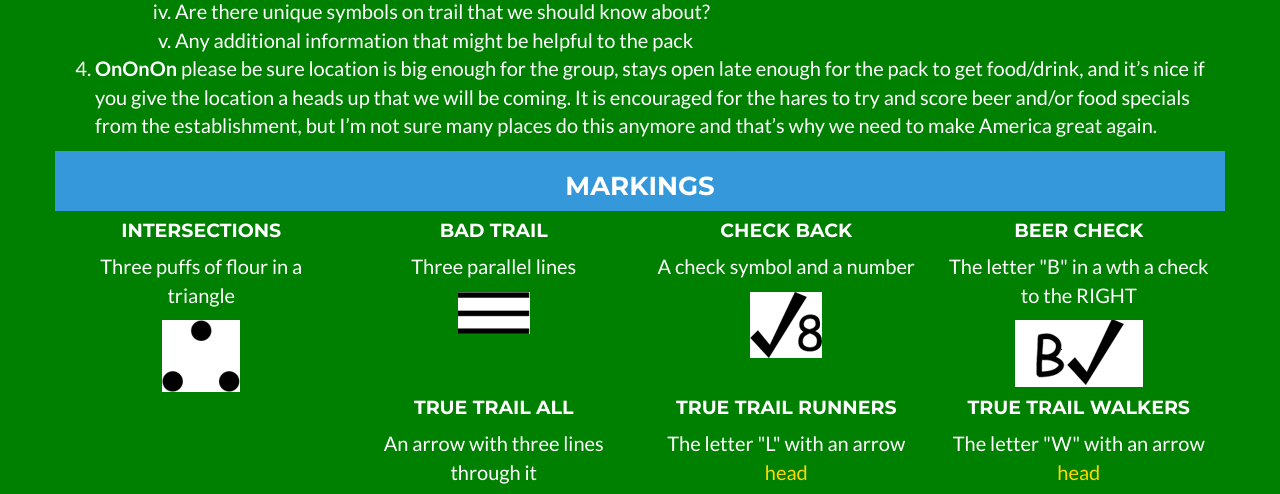
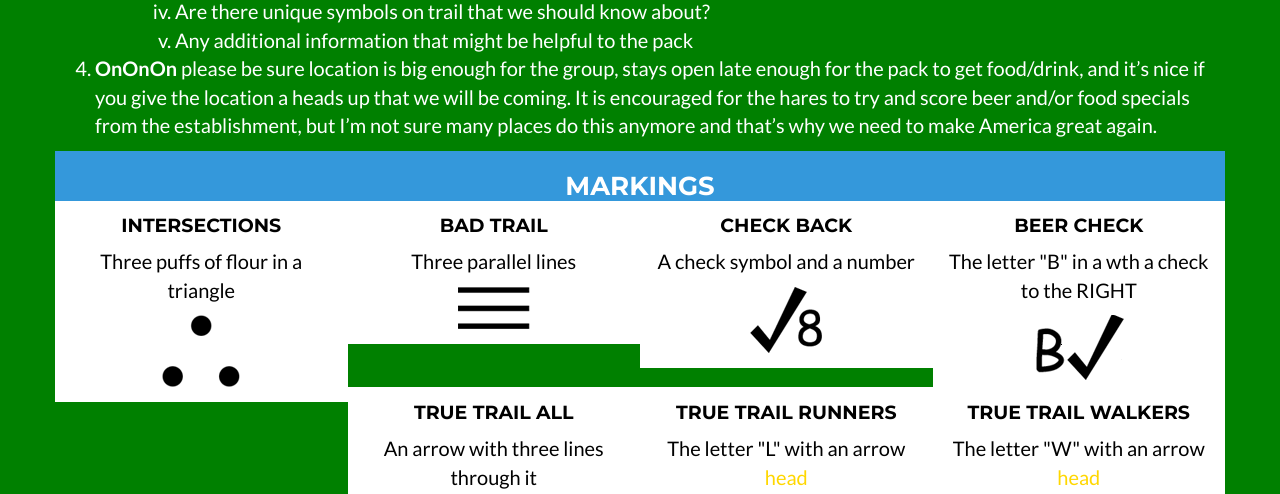
Before and after one commit to msaperst/so-happy-its-tuesday, a PHP site: page /shiggy.php in a window 1280 px wide. Shown: the part 2201-2695 px from the top of the page. Run offline with PHP 8.4, Linux system fonts and the light colour scheme; data comes from the database, SQL or seed files in the repository; some libraries are stand-ins or nearby versions.

Commit message:
Adding some formatting for the SHIT marking

```diff
--- a/css/hashers.min.css
+++ b/css/hashers.min.css
@@ -1 +1 @@
-.hasher,.searcher{display:inline-block}.results{width:204px;position:absolute;border:1px solid silver;z-index:100}.results .item{background-color:#fff;padding:3px;font-family:Helvetica;border-bottom:1px solid silver}.results .item:last-child{border-bottom:0}.results .item:hover{background-color:#f2f2f2;cursor:pointer}.hasher{background-color:#f2f2f2;padding:7px 7px 10px;margin:5px;border:1px solid silver}.searcher{width:200px}
+.hasher,.searcher{display:inline-block}.results{width:204px;position:absolute;border:1px solid silver;z-index:100}.results .item{background-color:#fff;padding:3px;font-family:Helvetica;border-bottom:1px solid silver}.results .item:last-child{border-bottom:0}.results .item:hover{background-color:#f2f2f2;cursor:pointer}.hasher{background-color:#f2f2f2;padding:7px 7px 10px;margin:5px;border:1px solid silver}.searcher{width:200px}.symbols{background-color:white;color:black;padding-top:5px;padding-bottom:15px;margin-top:-10px;}
--- a/shiggy.php
+++ b/shiggy.php
@@ -92,43 +92,43 @@
 				<div class="col-lg-12 col-md-12 col-sm-12 text-center bg-info">
 					<h3>Markings</h3>
 				</div>
-				<div class="col-md-3 col-sm-6 text-center">
+				<div class="col-md-3 col-sm-6 text-center symbols">
 					<h4>Intersections</h4>
 					<p>Three puffs of flour in a triangle</p>
 					<img src="/img/markings/inter1.gif" alt="intersection" />
 				</div>
-				<div class="col-md-3 col-sm-6 text-center">
+				<div class="col-md-3 col-sm-6 text-center symbols">
 					<h4>Bad Trail</h4>
 					<p>Three parallel lines</p>
 					<img src="/img/markings/false1.gif" alt="bad trail" />
 				</div>
-				<div class="col-md-3 col-sm-6 text-center">
+				<div class="col-md-3 col-sm-6 text-center symbols">
 					<h4>Check Back</h4>
 					<p>A check symbol and a number</p>
 					<img src="/img/markings/checkback.gif" alt="check back" />
 				</div>
-				<div class="col-md-3 col-sm-6 text-center">
+				<div class="col-md-3 col-sm-6 text-center symbols">
 					<h4>Beer Check</h4>
 					<p>The letter "B" in a wth a check to the RIGHT</p>
 					<img src="/img/markings/beercheck.gif" alt="beercheck" />
 				</div>
 
-				<div class="col-md-3 col-sm-6 text-center">
+				<div class="col-md-3 col-sm-6 text-center symbols">
 					<h4>True Trail All</h4>
 					<p>An arrow with three lines through it</p>
-					<img src="/img/markings/true trail.gif" alt="true trail" />
+					<img src="/img/markings/truetrail.gif" alt="true trail" />
 				</div>
-				<div class="col-md-3 col-sm-6 text-center">
+				<div class="col-md-3 col-sm-6 text-center symbols">
 					<h4>True Trail Runners</h4>
 					<p>The letter "L" with an arrow <a href='https://www.youtube.com/watch?v=Msic27oUgYY' target='_blank'>head</a></p>
 					<img src="/img/markings/long.gif" alt="true trail runners" />
 				</div>
-				<div class="col-md-3 col-sm-6 text-center">
+				<div class="col-md-3 col-sm-6 text-center symbols">
 					<h4>True Trail Walkers</h4>
 					<p>The letter "W" with an arrow <a href='http://www.horntip.com/mp3/fieldwork/horntip_collection/t/tom_tarka/2004-05-07/head_who_said_head_(with_extra_verse).htm' target='_blank'>head</a></p>
 					<img src="/img/markings/walkers.gif" alt="true trail walkers" />
 				</div>
-				<div class="col-md-3 col-sm-6 text-center">
+				<div class="col-md-3 col-sm-6 text-center symbols">
 					<h4>Beer Near</h4>
 					<p>The letters "BN"</p>
 					<img src="/img/markings/beer2.gif" alt="beer near" />
```
Also changed, not shown: css/hashers.css (+7 -0 lines).
